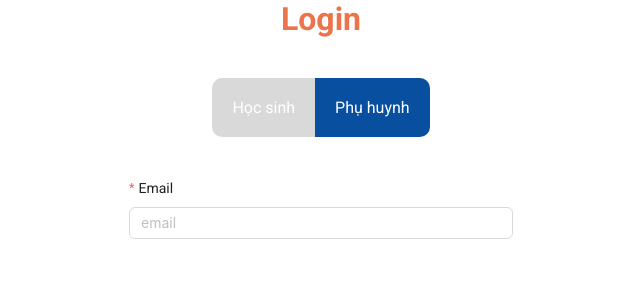
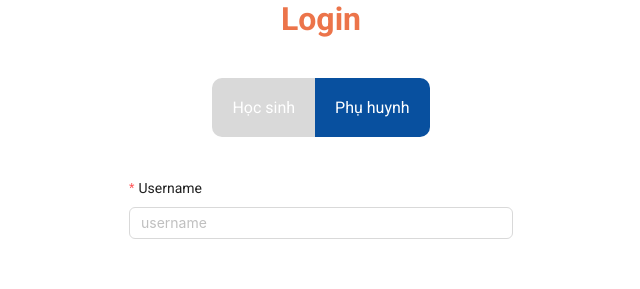
Before and after one commit to anhtu1012/SPHSS, a React (Vite) app: page /login in a window 1280 px wide. Shown: the top 289 px of the page, without its empty margins (319-959 px from the left). Built offline with nearby package versions, Linux system fonts and the light colour scheme.

Commit message:
#42 fix bug

```diff
--- a/src/pages/login/index.tsx
+++ b/src/pages/login/index.tsx
@@ -287,9 +287,9 @@ const Login = () => {
           layout={"vertical"}
         >
           <Form.Item
-            label="Email"
-            name="email"
-            rules={[{ required: true, message: "Vui lòng nhập email!" }]}
+            label="Username"
+            name="username"
+            rules={[{ required: true, message: "Vui lòng nhập username!" }]}
             validateStatus={loginError ? "error" : ""}
             normalize={(value) => value.trim()}
             style={{ marginBottom: "50px" }}
@@ -299,7 +299,7 @@ const Login = () => {
             // username
             // input
           >
-            <Input className="input" placeholder="email" />
+            <Input className="input" placeholder="username" />
           </Form.Item>
 
           <Form.Item
--- a/src/pages/psychologist/ManageStudent/index.tsx
+++ b/src/pages/psychologist/ManageStudent/index.tsx
@@ -33,7 +33,6 @@ function ManageStudent() {
   const handleViewDetails = (student: any) => {
     // student chứa thông tin của học sinh hiện tại
     console.log("Thông tin học sinh: ", student);
-    // Bạn có thể mở modal, chuyển trang, hoặc xử lý khác ở đây.
   };
 
   const dataSource = [
```
